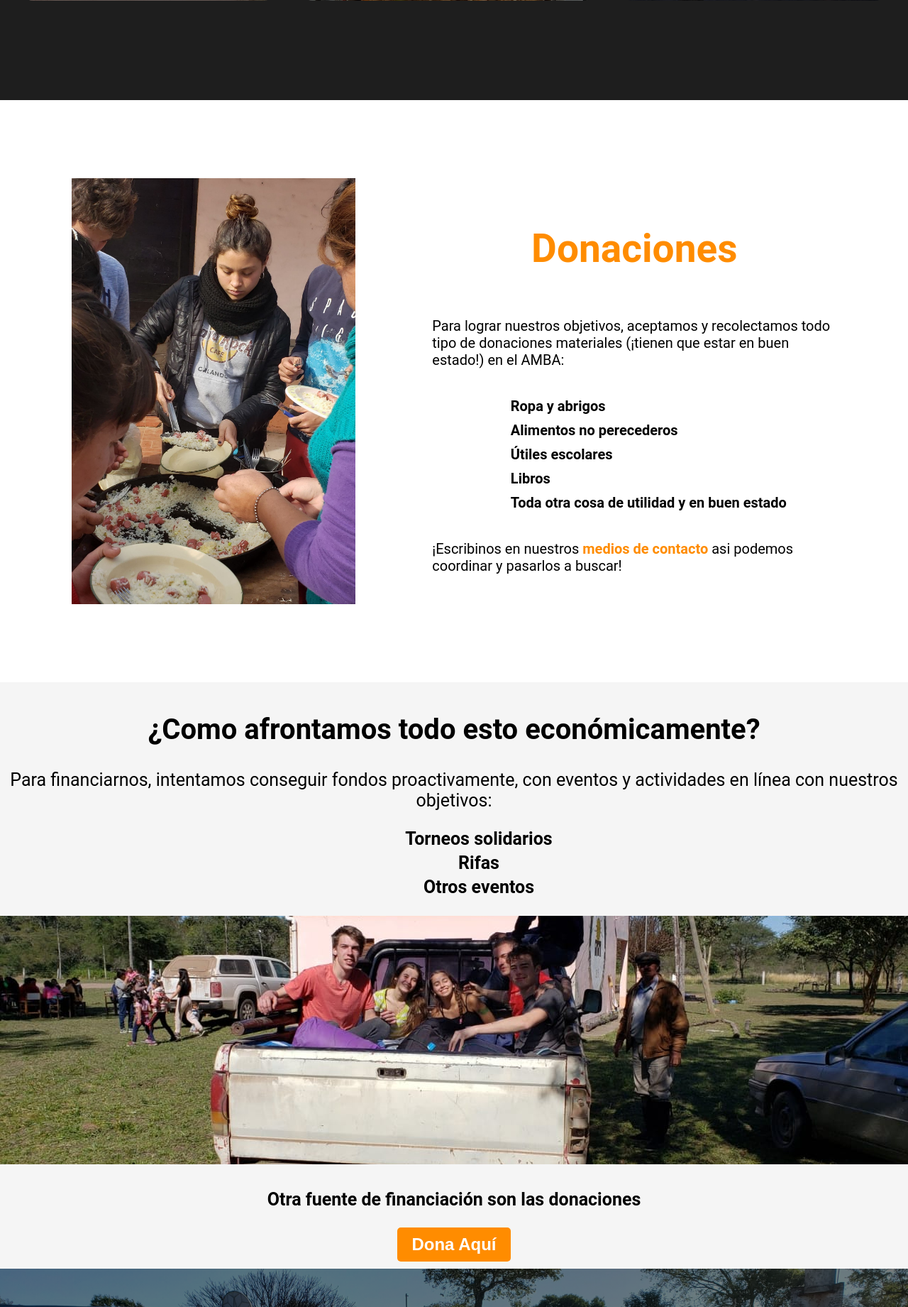
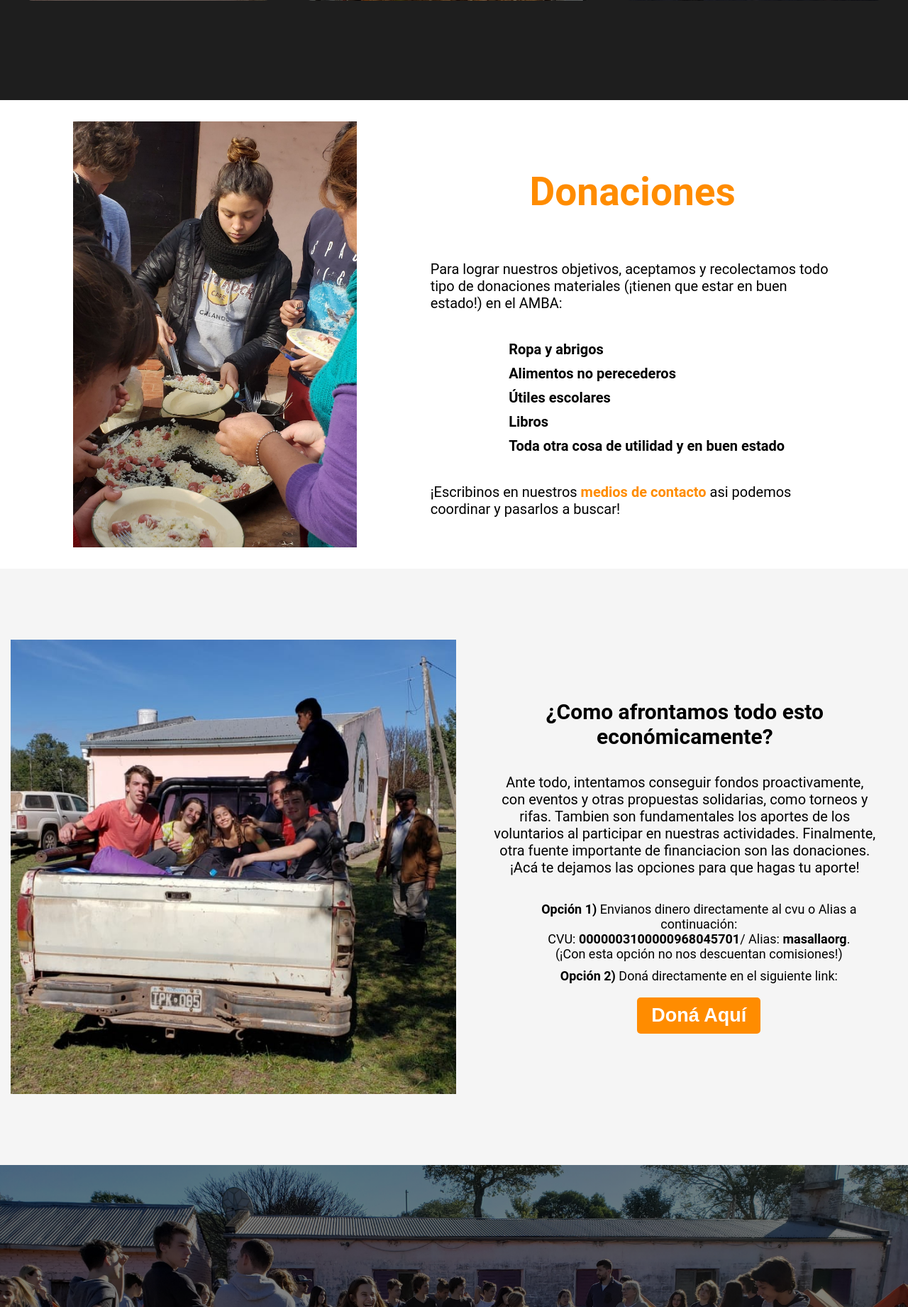
Before and after one commit to luchogabutti/mas-alla, a PHP site: page / in a window 1280 px wide. Shown: the part 2125-3966 px from the top of the page at 71% size. Run offline with PHP 8.4, Linux system fonts and the light colour scheme.

Commit message:
finishing first upload

```diff
--- a/estilo.css
+++ b/estilo.css
@@ -176,8 +176,8 @@ header a:hover {
 
 #Donaciones .container {
     text-align: center;
-    padding: 100px 12px;
-    margin: 10px;
+    padding: 20px;
+    margin:10px ;
 }
 
 #Donaciones h2 {
@@ -187,6 +187,7 @@ header a:hover {
 #Donaciones li {
     font-weight: bold;
     margin: 10px 0;
+    margin-right: 30px;
 }
 
 #Donaciones a{
@@ -205,19 +206,23 @@ header a:hover {
 }
 
 #financiacion .container{
-    display: flex;
-    flex-direction: column;
-    align-items: center;
-    justify-content: center;
+    text-align: center;
+    padding: 100px 12px;
 }
 
 #financiacion .text{
-    margin: 10px;
+    margin: 20px 10px;
     text-align: center;
+    padding: 10px;
+}
+
+#financiacion li button{
+    margin-top: 10px;
 }
 
 #financiacion .img-container {
-    width: 100%;
+    display: none;
+    width: 50%;
     height: 350px;
     background-image: url('fotos mas alla/financiacion.jpg');
     background-position: center center;
@@ -226,21 +231,23 @@ header a:hover {
 }
 
 #financiacion h3{
+    font-size: 20px;
+}
+
+#financiacion li{
+    font-size: 18px;
+    margin: 10px 0;
+    text-align: left;
+}
+
+#financiacion h2{
     font-size: 25px;
 }
 
-#financiacion li{
-    font-size: 25px;
-    margin: 5px 0;
-    font-weight: bold;
-    text-align: left;
-    margin-left: 30px;
-
+#financiacion p{
+    font-size: 18px;
 }
 
-#financiacion p{
-    font-size: 25px;
-}
 
 #financiacion button a{
     color: white;
@@ -427,9 +434,50 @@ footer .container {
         font-size: 20px;
     }
 
-    #financiacion li{
+    #financiacion .container{
+        display: flex;
+        justify-content: space-evenly;
+    }
+
+    #financiacion .text{
+        width: 50%;
         text-align: center;
+        padding-left: 30px;
+        max-width: 600px;
+        display: flex;
+        align-items: center;
+        flex-direction: column;
+        justify-content: center;
     }
+
+    #financiacion .img-container{
+        display: flex;
+        background-image: url('fotos mas alla/financiacion.jpg');
+        background-position: center center;
+        background-size: cover;
+        height: 80vh;
+        width: 50%;
+    }
+
+    #financiacion h2{
+        font-size: 30px;
+    }
+
+    #financiacion p {
+        font-size: 20px;
+        margin: 10px;
+    }
+
+    #financiacion li {
+        text-align: center;
+        font-size: 18px;
+    }
+
+    #financiacion li button{
+        margin-left: 0;
+        margin-top: 10px;
+    }
+
 
     #Final-section h2 {
         font-size: 4em;
--- a/home.html
+++ b/home.html
@@ -21,7 +21,7 @@
             <nav>
                 <a href="#somos-masalla">Nosotros</a>
                 <a href="#nuestras-actividades">Actividades</a>
-                <a href="#caracteristicas">Donaciones</a>
+                <a href="#Donaciones">Donaciones</a>
                 <a href="#financiacion">Financiación</a>
             </nav>
         </div>
@@ -87,28 +87,22 @@
 
     <section id="financiacion">
         <div class="container">
+            <div class="img-container"></div>
             <div class="text">
                 <h2>¿Como afrontamos todo esto económicamente?</h2>
-                <p>Para financiarnos, intentamos conseguir fondos proactivamente, con eventos y actividades en línea con nuestros objetivos:</p>
+                <p>Ante todo, intentamos conseguir fondos proactivamente, con eventos y otras propuestas solidarias, como torneos y rifas. Tambien son fundamentales los aportes de los voluntarios al participar en nuestras actividades. Finalmente, otra fuente importante de financiacion  son las donaciones. ¡Acá te dejamos las opciones para que hagas tu aporte!</p>
                 <ul>
-                    <li>Torneos solidarios</li>
-                    <li>Rifas</li>
-                    <li>Otros eventos</li>
+                    <li><strong>Opción 1)</strong> Envianos dinero directamente al cvu o Alias a continuación:<br>CVU: <strong>0000003100000968045701</strong>/ Alias: <strong>masallaorg</strong>. <br>(¡Con esta opción no nos descuentan comisiones!)</li>
+                    <li><strong>Opción 2)</strong> Doná directamente en el siguiente link:</li>
+                    <li><button><a href="http://link.mercadopago.com.ar/masallaorg" target="_blank">Doná Aquí</a></button></li>
                 </ul>
-            </div>
-            <div class="img-container">
-                <img src="">
-            </div>
-            <div class="text">
-                <h3>Otra fuente de financiación son las donaciones</h3>
-                <button><a href="">Dona Aquí</a></button>
             </div>
         </div>
     </section>
 
     <section id="Final-section">
-        <h2>Ayudanos a hacer esto posible</h2>
-        <button><a href="https://www.mercadopago.com.ar/home" target="_blank">Doná aqui</a></button>
+        <h2>Ayúdanos a hacer esto posible</h2>
+        <button><a href="https://link.mercadopago.com.ar/masallaorg" target="_blank">Doná aqui</a></button>
     </section>
 
     <footer>
```
